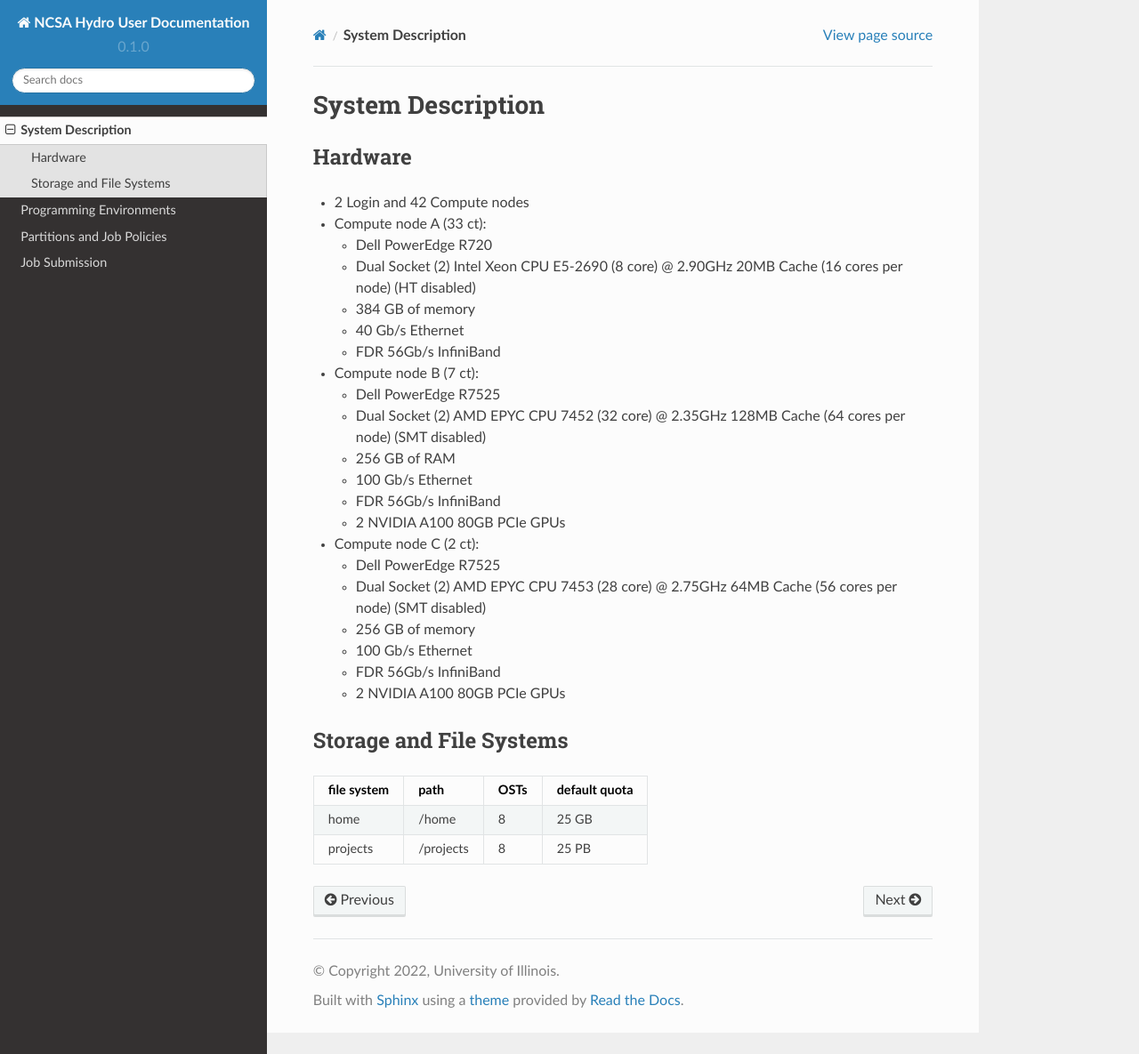
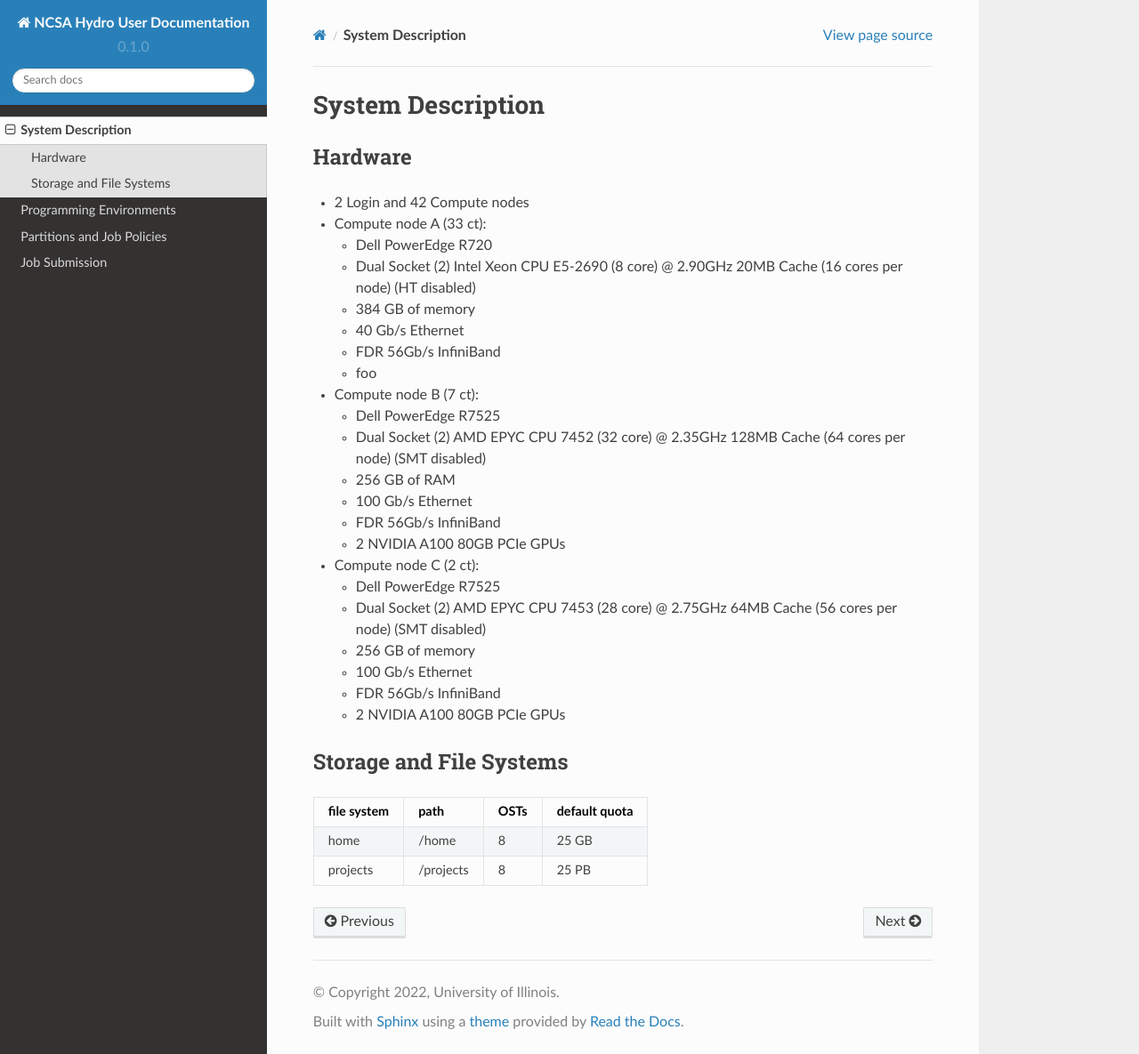
Before and after one commit to ncsa/hydro_documentation, a Sphinx documentation site: the page built from docs/source/system_description.rst, in a window 1280 px wide and 1185 px high. Shown: the whole window at 89% size. Built offline with Sphinx 7.4.7 and the Read the Docs theme 2.0.0, drawn with Linux system fonts in a browser that asks for light colours; pages that are not in the unit, such as notebooks, are missing from menus.

Commit message:
Update system_description.rst

```diff
--- a/docs/source/system_description.rst
+++ b/docs/source/system_description.rst
@@ -13,6 +13,7 @@
    -  384 GB of memory
    -  40 Gb/s Ethernet
    -  FDR 56Gb/s InfiniBand
+   - foo
 
 -  Compute node B (7 ct):
 
```
